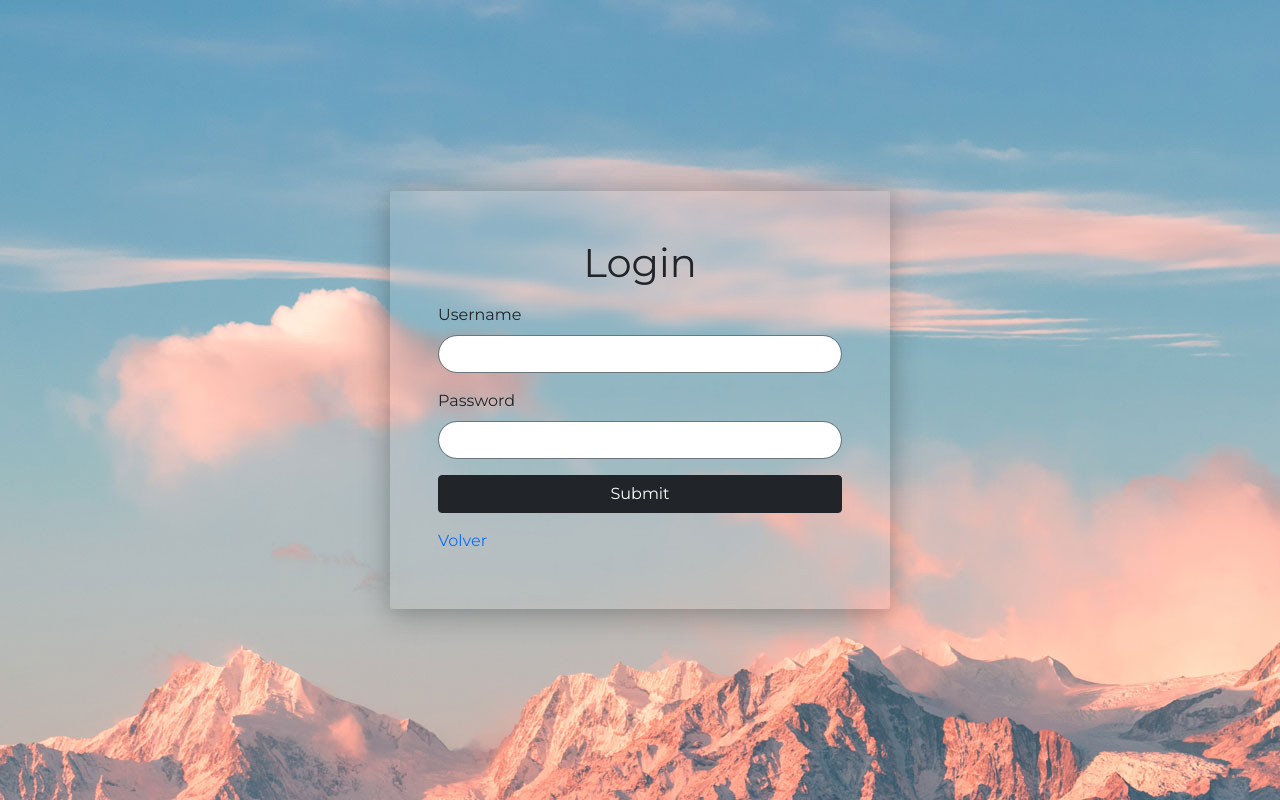
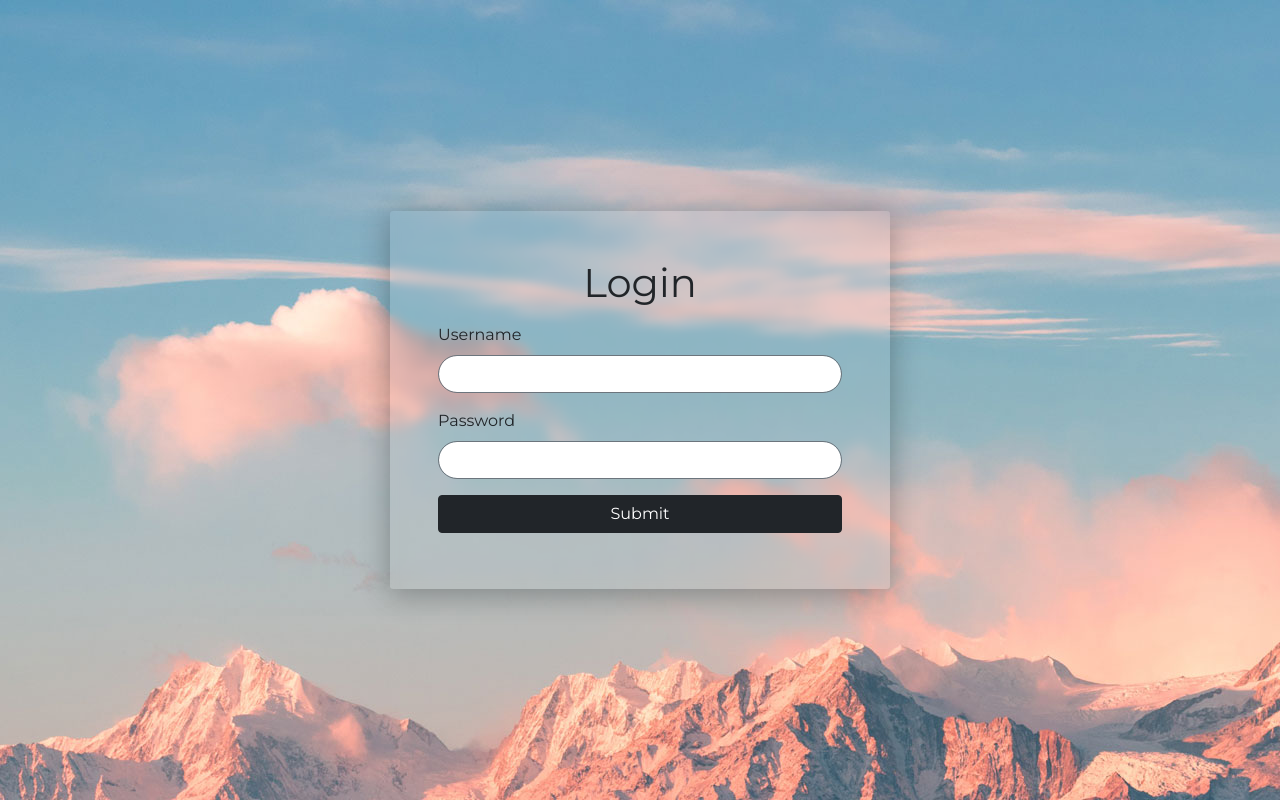
Before and after one commit to FelipeFa6/inventory-management, a PHP site: page /login.php in a window 1280 px wide. Run offline with PHP 8.4, Linux system fonts and the light colour scheme.

Commit message:
removed 'volver' button

```diff
--- a/login.php
+++ b/login.php
@@ -108,7 +108,6 @@ if (isset($_SESSION["id"]) && isset($_SESSION["username"])) {
             </div>
             <div class="d-grid gap-3">
               <button type="submit" id="submit" name="submit" class="btn btn-dark rounded">Submit</button>
-              <a href="home.php" class="g-2">Volver</a>
             </div>
           </form>
         </div>
```
